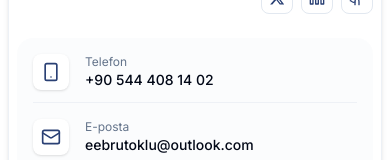
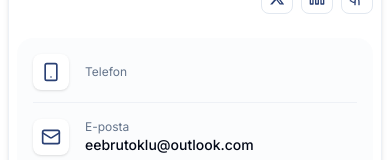
Before and after one commit to eebrutoklu/portfolio, a Next.js app: page / in a window 390 px wide. Shown: the part 149-309 px from the top of the page. Built offline with nearby package versions, Linux system fonts and the light colour scheme; a web font is replaced by a local one.

Commit message:
Update phone number to remove digits

```diff
--- a/src/data/content.ts
+++ b/src/data/content.ts
@@ -91,7 +91,7 @@ export interface Content {
 
 const commonData = {
   email: "eebrutoklu@outlook.com",
-  phone: "+90 544 408 14 02",
+  phone: " ",
   location: "Antalya, Turkey",
   socials: {
     linkedin: "LinkedIn", // URL to be added
@@ -926,7 +926,7 @@ export const content: Record<Language, Content> = {
       categories: [
         {
           name: "Разработка",
-           items: [
+          items: [
             "JavaScript (ES6+)", "TypeScript", "React", "React Native", "Next.js",
             "Redux", "Zustand", "Context API",
             "TanStack Query (React Query)", "React Hook Form + Zod/Yup",
```
